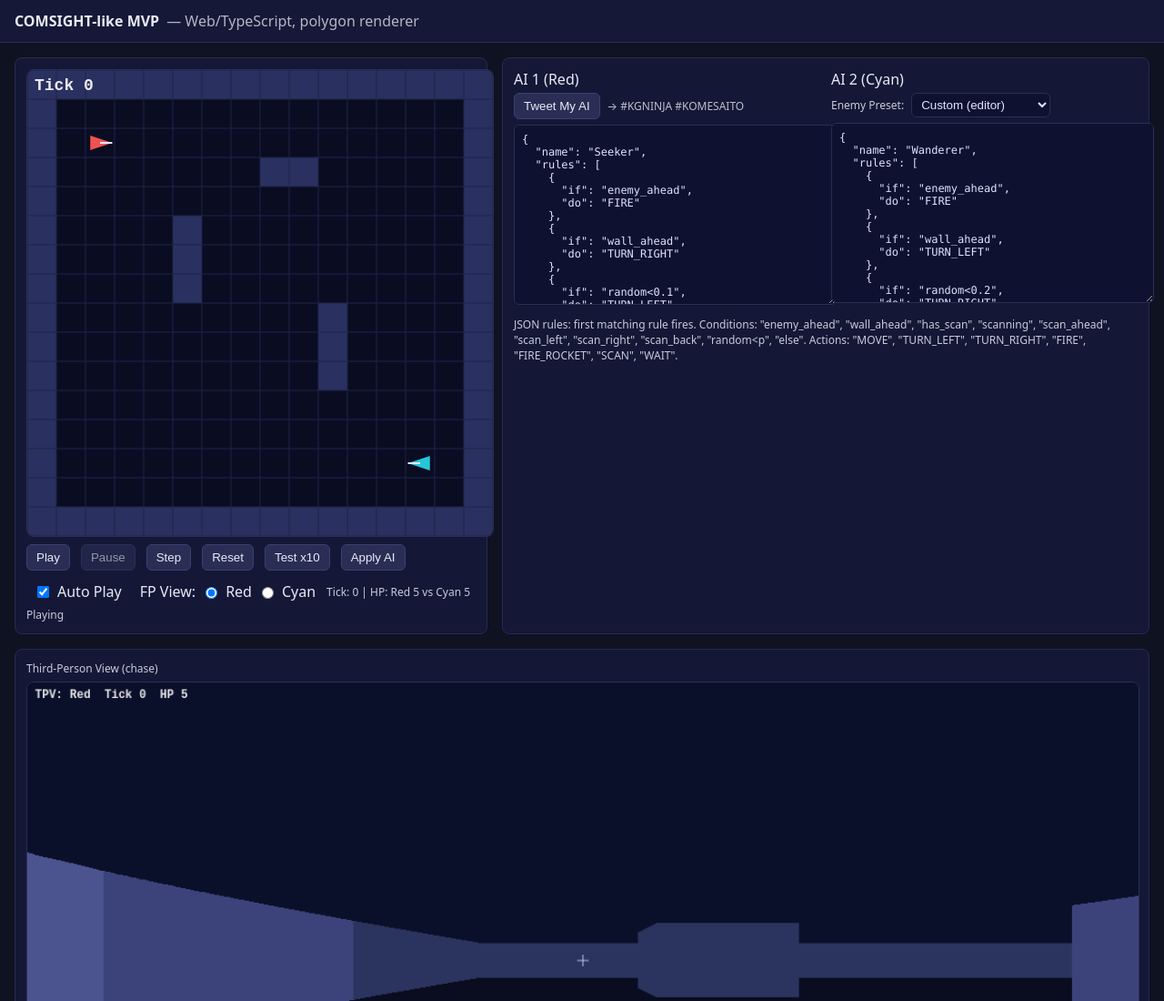
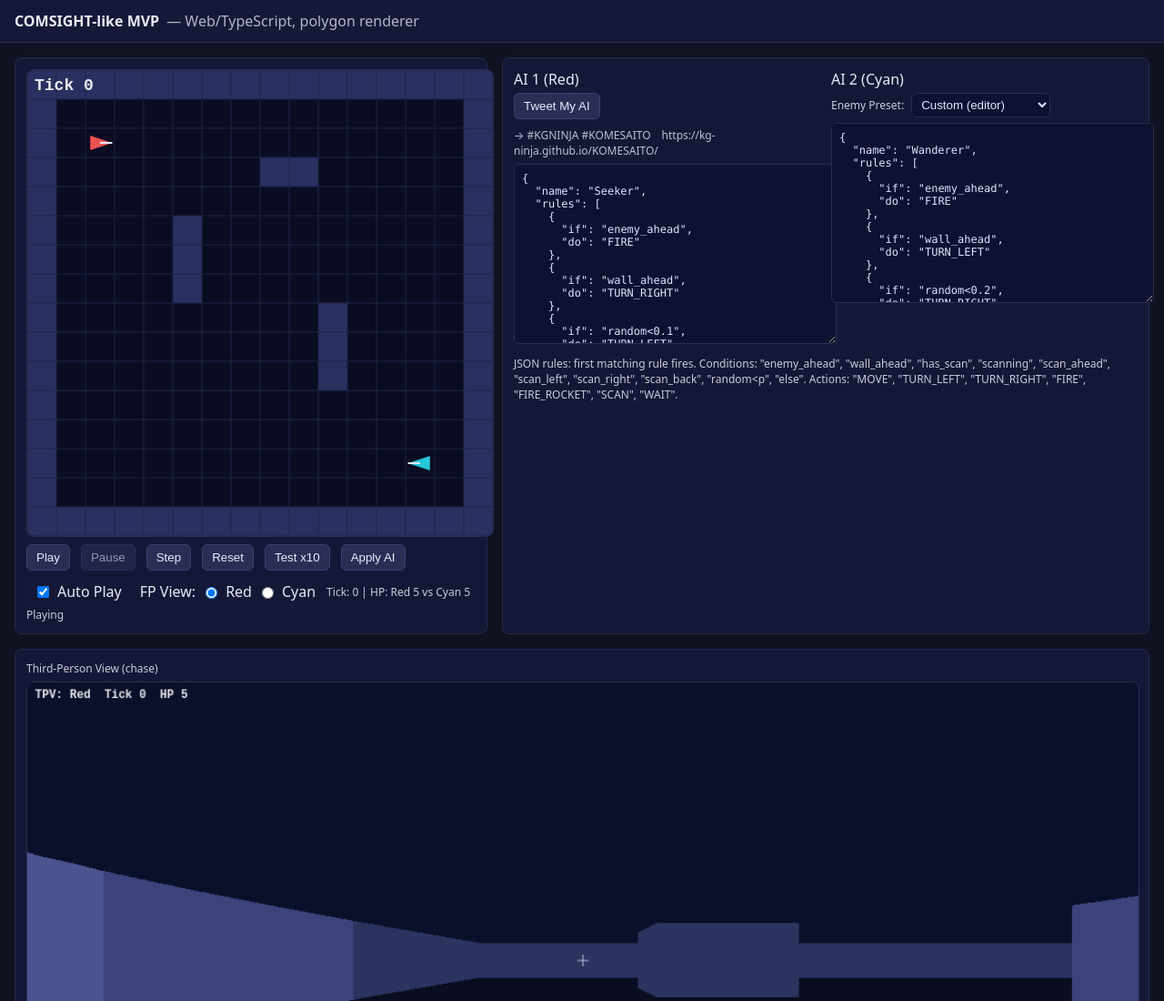
Before and after one commit to KG-NINJA/KOMESAITO, a plain HTML site: page index.html in a window 1280 px wide. Shown: the top 1100 px of the page at 91% size. Drawn offline with Linux system fonts and the light colour scheme.

Commit message:
Update index.html

```diff
--- a/index.html
+++ b/index.html
@@ -58,7 +58,7 @@
             <div style="margin-bottom:4px;">AI 1 (Red)</div>
             <div class="row" style="margin:4px 0 6px; gap:8px; align-items:center;">
               <button id="btn-tweet-ai1" title="ツイートする">Tweet My AI</button>
-              <span class="stats" style="opacity:.8;">→ #KGNINJA #KOMESAITO</span>
+              <span class="stats" style="opacity:.8;">→ #KGNINJA #KOMESAITO　https://kg-ninja.github.io/KOMESAITO/</span>
             </div>
             <textarea id="ai1"></textarea>
           </div>
```
